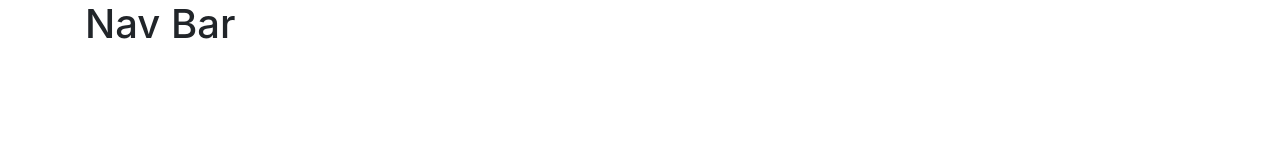
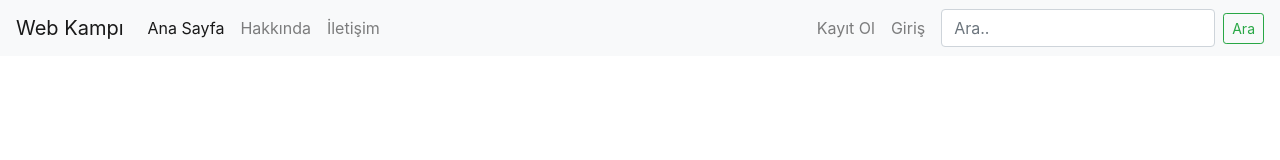
Before and after one commit to cimcoz/Jquery, a plain HTML site: page bootstrap/14-navbar.html in a window 1280 px wide. Drawn offline with Linux system fonts and the light colour scheme.

Commit message:
Gun-3-bootstrap-navbar-saat-4

```diff
--- a/bootstrap/14-navbar.html
+++ b/bootstrap/14-navbar.html
@@ -1,15 +1,51 @@
 <!DOCTYPE html>
 <html lang="tr">
+
 <head>
     <meta charset="UTF-8">
     <meta name="viewport" content="width=device-width, initial-scale=1.0">
     <title>Bootstrap Öğreniyorum</title>
     <link rel="stylesheet" href="css/bootstrap.min.css">
 </head>
+
 <body>
 
-    <div class="container">
-        <h1>Nav Bar</h1>
+    <nav class="navbar navbar-expand-lg navbar-light bg-light">
+        <a class="navbar-brand" href="#">Web Kampı</a>
+        <button class="navbar-toggler" data-toggle="collapse" data-target="#navbarIcerik">
+            <span class="navbar-toggler-icon"></span>
+        </button>
+        <div class="collapse navbar-collapse" id="navbarIcerik">
+            <ul class="navbar-nav mr-auto">
+                <li class="nav-item">
+                    <a href="#" class="nav-link active">Ana Sayfa</a>
+                </li>
+                <li class="nav-item">
+                    <a href="#" class="nav-link">Hakkında</a>
+                </li>
+                <li class="nav-item">
+                    <a href="#" class="nav-link">İletişim</a>
+                </li>
+            </ul>
+
+            <ul class="navbar-nav">
+                <li class="nav-item">
+                    <a href="#" class="nav-link">Kayıt Ol</a>
+                </li>
+                <li class="nav-item">
+                    <a href="#" class="nav-link">Giriş</a>
+                </li>
+            </ul>
+            <form class="form-inline">
+                <input class="form-control ml-0 ml-lg-2" type="text" placeholder="Ara..">
+                <button class="btn btn-outline-success btn-sm ml-2">Ara</button>
+
+            </form>
+        </div>
+
+
+    </nav>
+
 
 
 
@@ -19,4 +55,5 @@
     <script src="js/jquery-3.5.1.min.js"></script>
     <script src="js/bootstrap.bundle.min.js"></script>
 </body>
+
 </html>
```
